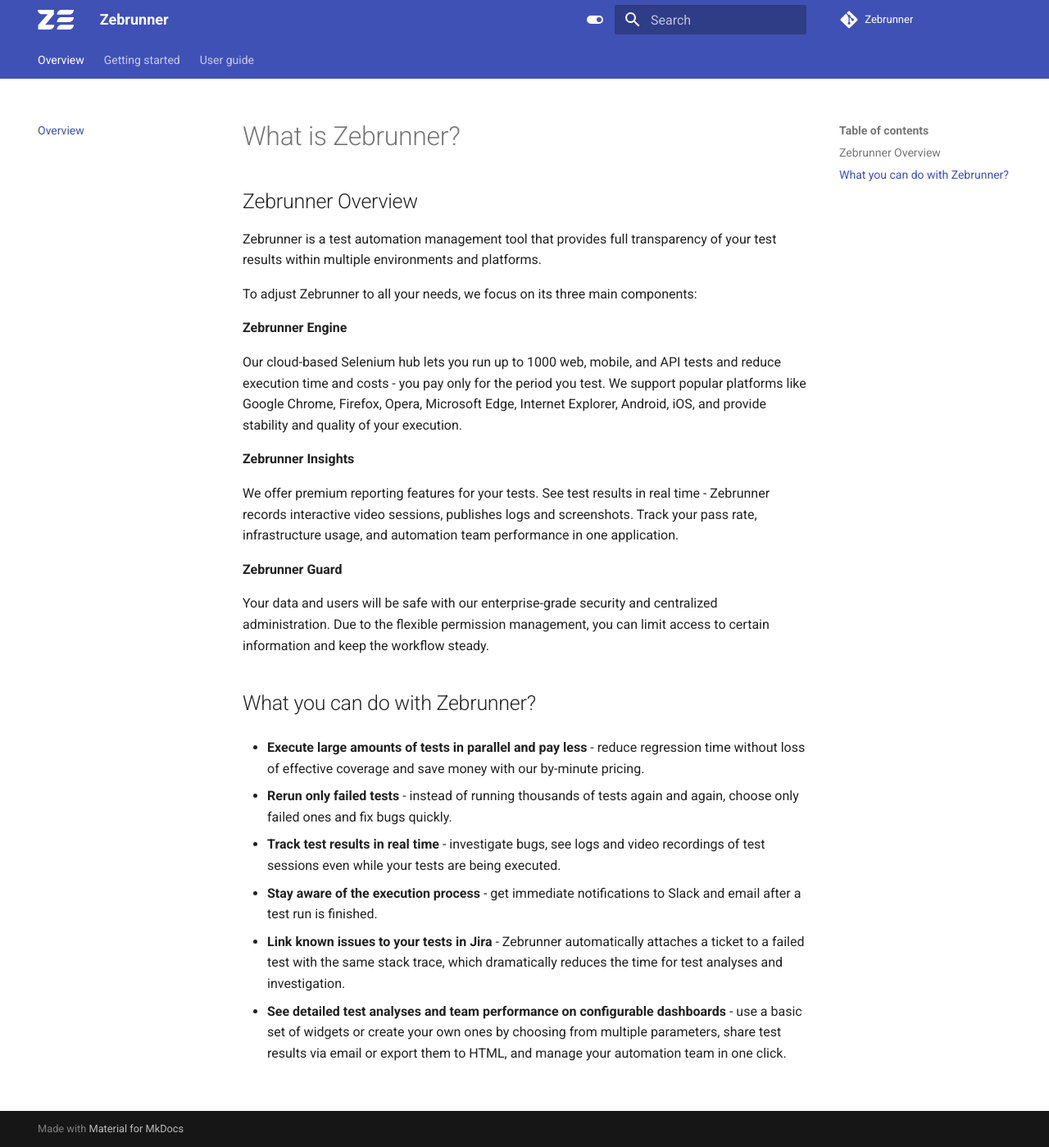
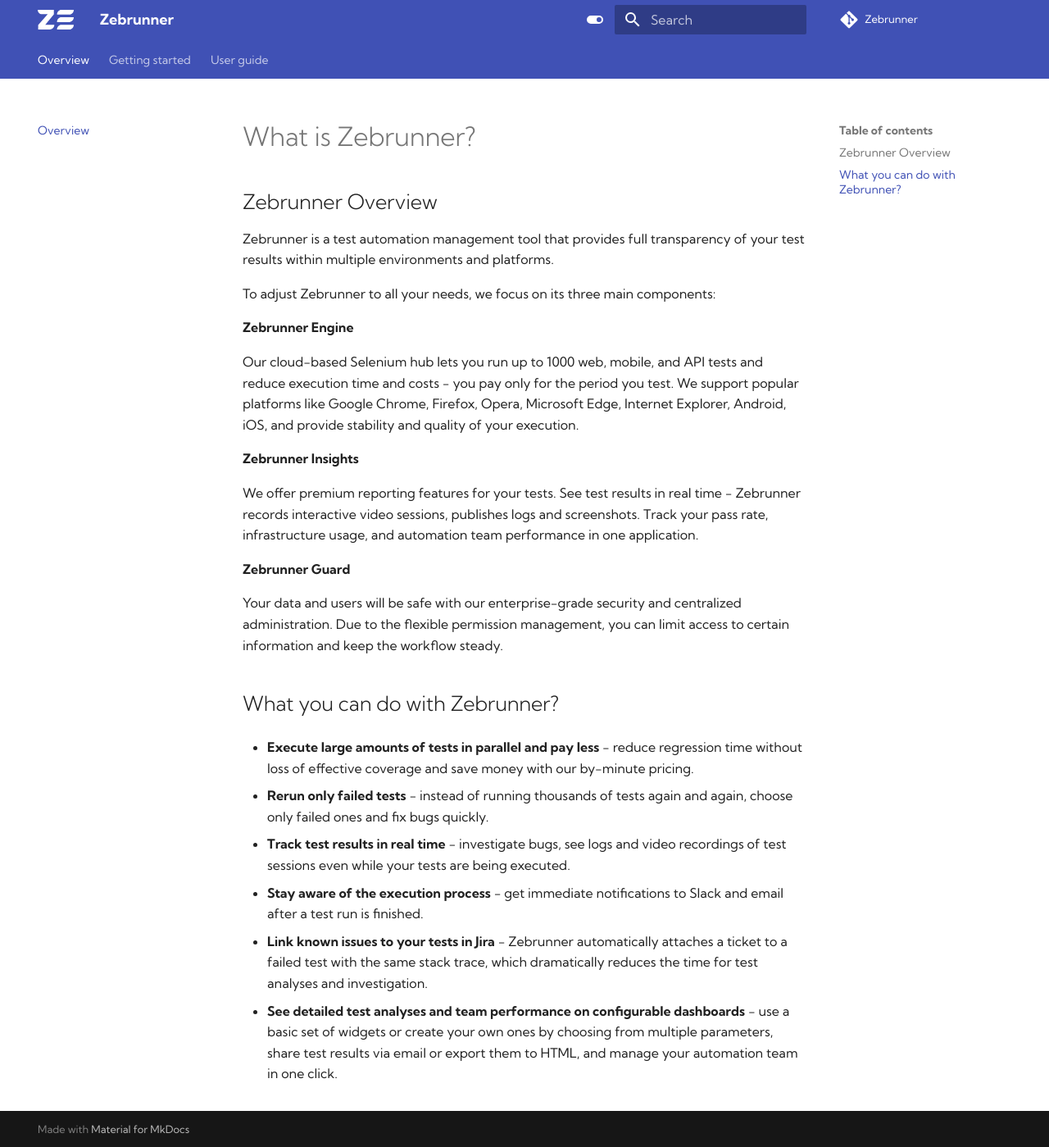
Before and after one commit to zebrunner/documentation-insiders, an MkDocs documentation site: the page built from docs/index.md, in a window 1280 px wide and 1399 px high. Shown: the whole window at 82% size. Built offline with MkDocs 1.6.1 and Material for MkDocs 9.7.7, drawn with Linux system fonts in a browser that asks for light colours; comment, search, counter and statistics services are not loaded.

Commit message:
Update mkdocs.yml

```diff
--- a/mkdocs.yml
+++ b/mkdocs.yml
@@ -21,6 +21,8 @@ theme:
   name: 'material'
   favicon: 'assets/images/favicon.ico'
   logo: 'assets/images/logo.svg'
+  font:
+    text: Kumbh Sans
   features:
     - navigation.expand
     - tabs
```
